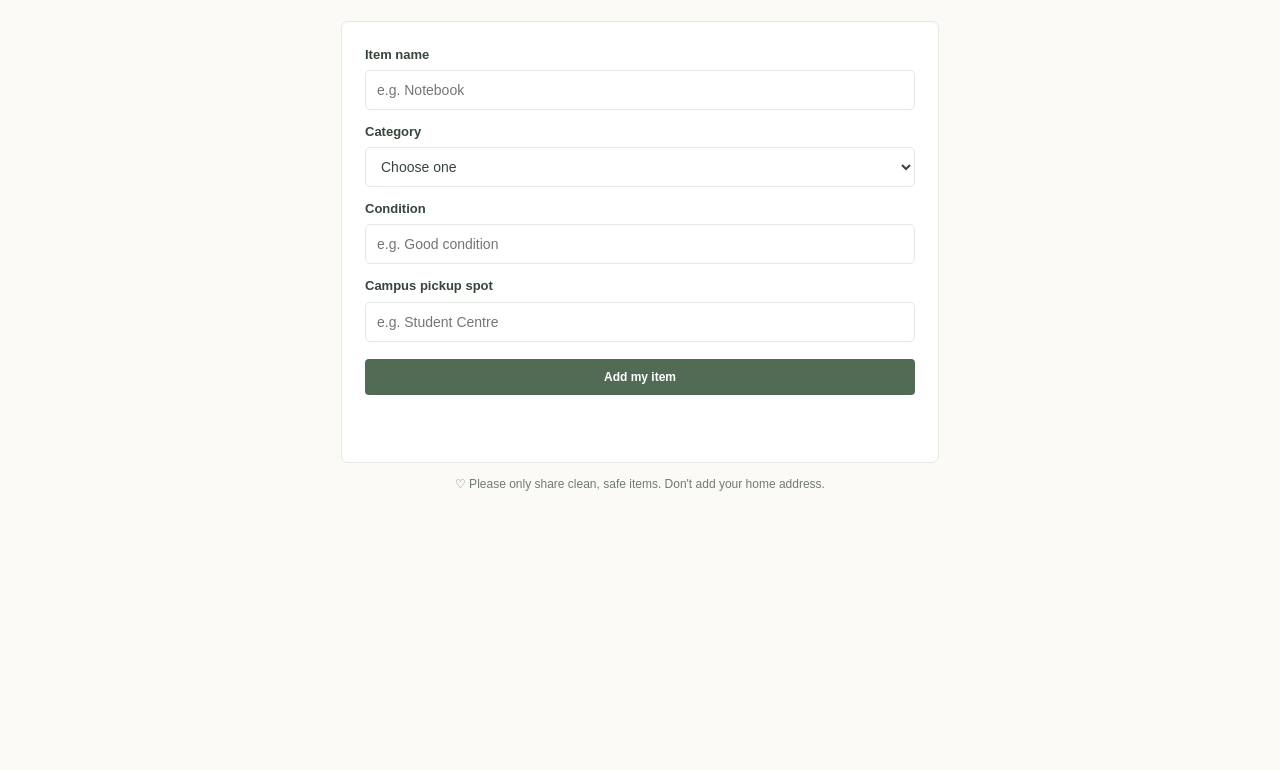
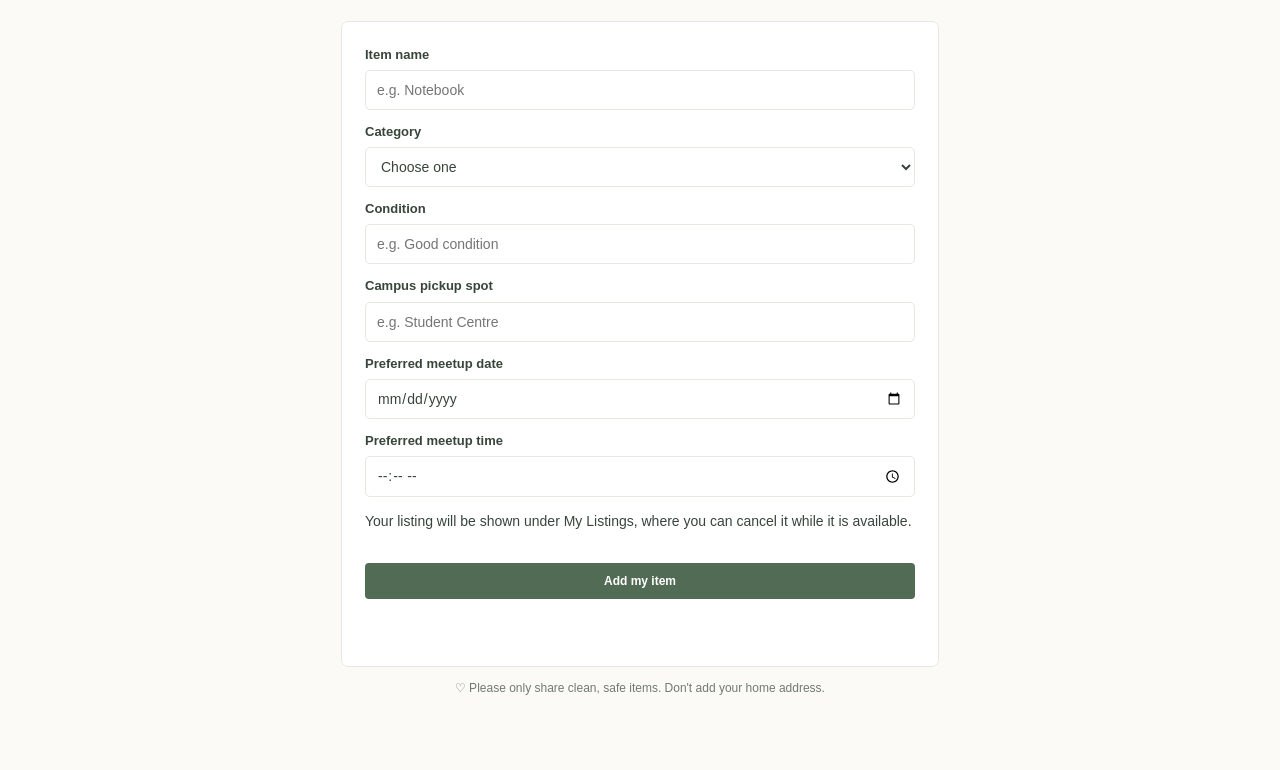
Before and after one commit to STARLORD-7/Campus_Pantry, a plain HTML site: page give.html in a window 1280 px wide. Shown: the part 219-989 px from the top of the page. Before the commit the page ends 800 px from the top, so only its background shows below. Drawn offline with Linux system fonts and the light colour scheme.

Commit message:
Update give.html

```diff
--- a/give.html
+++ b/give.html
@@ -6,17 +6,14 @@
   <meta charset="UTF-8">
   <meta name="viewport" content="width=device-width, initial-scale=1.0">
   <title>Campus Pantry - Give</title>
-
   <link rel="stylesheet" href="style.css">
 </head>
 
 <body>
 
-<!-- Header and navigation -->
 <header>
 
   <a class="logo" href="index.html" aria-label="Campus Pantry home">
-
     <span class="logo-mark" aria-hidden="true">
       <span class="logo-leaf">✦</span>
       <span class="logo-bowl"></span>
@@ -26,7 +23,6 @@
       Campus Pantry
       <small>PAY IT FORWARD</small>
     </span>
-
   </a>
 
   <nav>
@@ -34,9 +30,9 @@
     <a href="browse.html">Browse items</a>
     <a href="give.html" class="active">Give an item</a>
     <a href="requests.html">My Requests</a>
+    <a href="my-listings.html">My Listings</a>
   </nav>
 
-  <!-- Student profile dropdown -->
   <div class="profile-wrap">
 
     <button
@@ -67,6 +63,7 @@
       </div>
 
       <a href="requests.html">My Requests</a>
+      <a href="my-listings.html">My Listings</a>
       <a href="give.html">Share an item</a>
 
       <button type="button" id="sign-out">Sign out</button>
@@ -78,7 +75,6 @@
 
 <main class="page givepage">
 
-  <!-- Page introduction -->
   <p class="eyebrow">Pass something along</p>
 
   <h1 class="pagetitle">Share an item</h1>
@@ -87,7 +83,6 @@
     Have something in good condition that another student could use?
   </p>
 
-  <!-- Form for sharing a new item -->
   <form id="give-form">
 
     <label for="item-name">Item name</label>
@@ -123,7 +118,24 @@
       placeholder="e.g. Student Centre"
     >
 
-    <!-- Submit the new item -->
+    <label for="meetup-date">Preferred meetup date</label>
+    <input
+      id="meetup-date"
+      type="date"
+      required
+    >
+
+    <label for="meetup-time">Preferred meetup time</label>
+    <input
+      id="meetup-time"
+      type="time"
+      required
+    >
+
+    <p class="form-note">
+      Your listing will be shown under My Listings, where you can cancel it while it is available.
+    </p>
+
     <button type="submit" class="btn wide">
       Add my item
     </button>
@@ -132,14 +144,12 @@
 
   </form>
 
-  <!-- Reminder for students -->
   <p class="reminder">
     ♡ Please only share clean, safe items. Don't add your home address.
   </p>
 
 </main>
 
-<!-- JavaScript functionality -->
 <script src="script.js"></script>
 
 </body>
```
Lines whose indentation alone changed are shown as unchanged.
